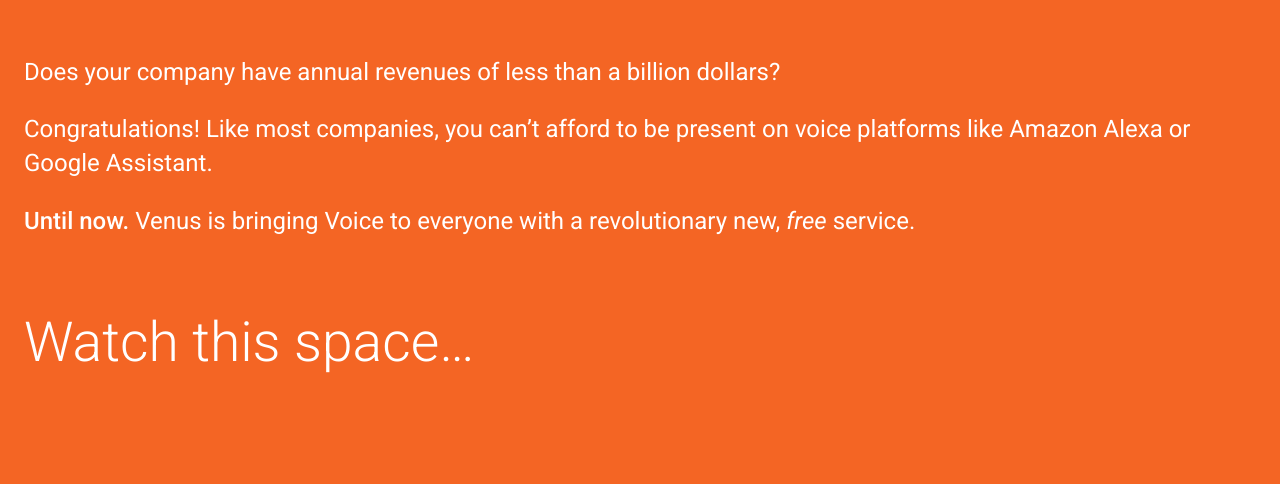
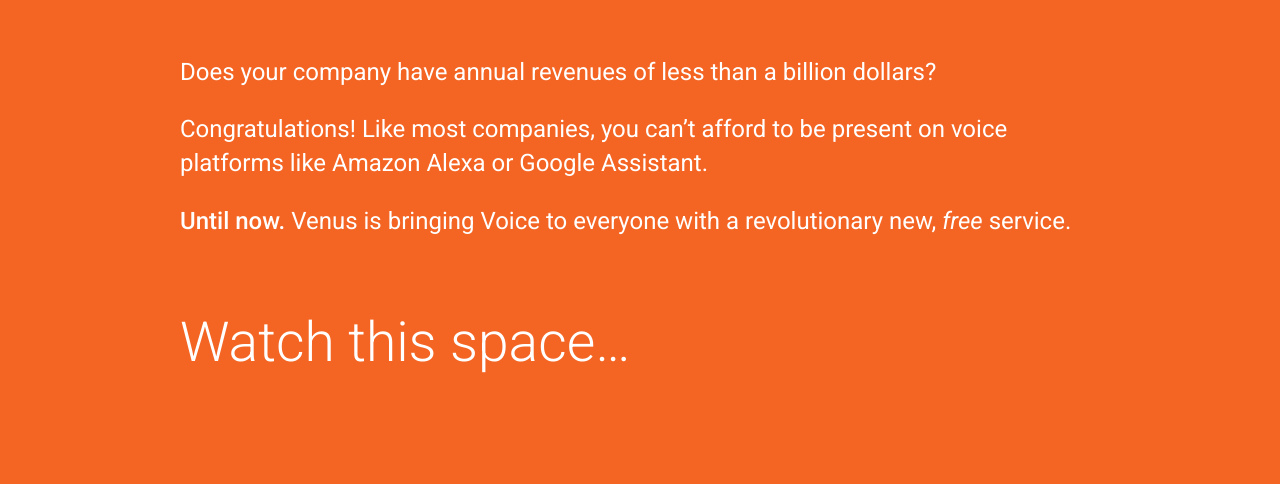
Before and after one commit to VoiceNameServices/venus-website, a plain HTML site: page index.html in a window 1280 px wide. Shown: the part 316-800 px from the top of the page. Drawn offline with Linux system fonts and the light colour scheme.

Commit message:
Restore max width to article

```diff
--- a/index.html
+++ b/index.html
@@ -59,6 +59,10 @@
 
         main {
             animation: fly-in var(--animation-duration) var(--second-fly-in-delay) forwards;
+        }
+
+        article {
+            width: var(--max-width);
         }
 
         h1, h2, footer {
```
